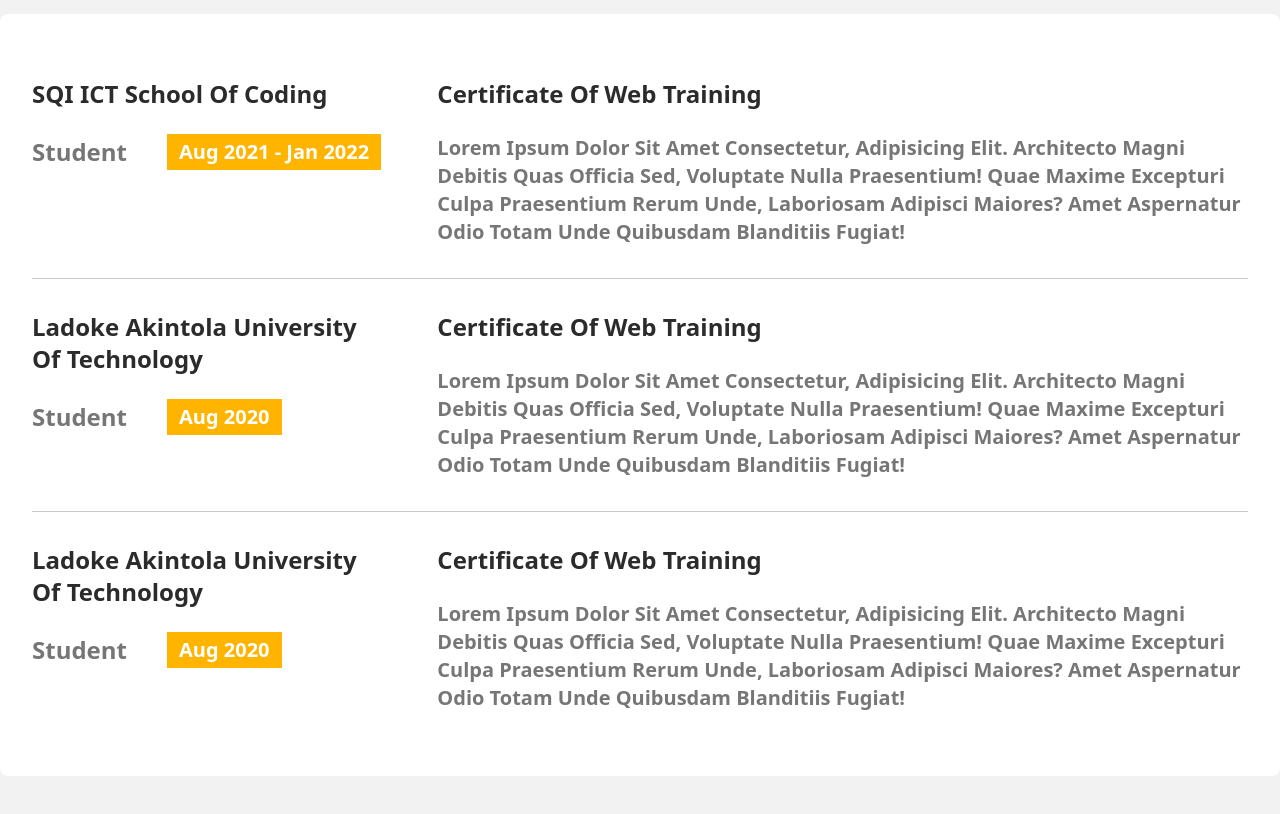
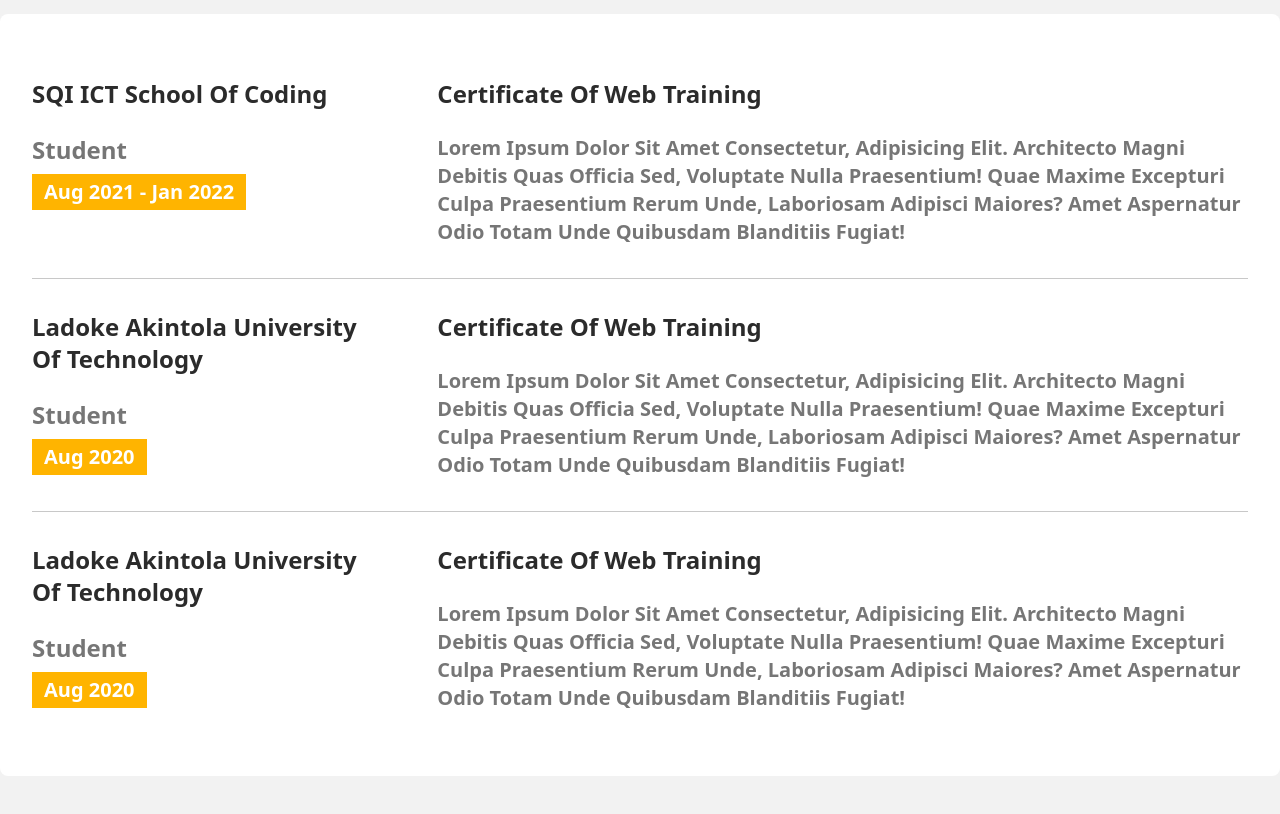
Before and after one commit to springboot20/my-portfolio, a React (Vite) app: page / in a window 1280 px wide. Shown: the part 2720-3534 px from the top of the page. Built offline with nearby package versions, Linux system fonts and the light colour scheme.

Commit message:
education section layout modified

```diff
--- a/src/components/Education.tsx
+++ b/src/components/Education.tsx
@@ -14,7 +14,7 @@
           <div className='university'>
             <div className='space-y-6 w-full'>
               <h1 className='university-name'>SQI ICT school of coding</h1>
-              <p className='text-2xl font-semibold text-port-gray flex items-center capitalize space-x-10'>
+              <p className='text-2xl font-semibold text-port-gray flex items-start flex-col capitalize space-y-2'>
                 <span>student</span>
                 <span className='block py-1 text-xl px-3 bg-port-yellow text-white capitalize'>
                   aug 2021 - jan 2022
@@ -35,7 +35,7 @@
           <div className='university'>
             <div className='space-y-6 w-full'>
               <h1 className='university-name'>ladoke akintola university of technology</h1>
-              <p className='text-2xl font-semibold text-port-gray flex items-center capitalize space-x-10'>
+              <p className='text-2xl font-semibold text-port-gray flex items-start flex-col capitalize space-y-2'>
                 <span>student</span>
                 <span className='block py-1 text-xl px-3 bg-port-yellow text-white capitalize'>
                   aug 2020
@@ -56,7 +56,7 @@
           <div className='university'>
             <div className='space-y-6 w-full'>
               <h1 className='university-name'>ladoke akintola university of technology</h1>
-              <p className='text-2xl font-semibold text-port-gray flex items-center capitalize space-x-10'>
+              <p className='text-2xl font-semibold text-port-gray flex items-start flex-col capitalize space-y-2'>
                 <span>student</span>
                 <span className='block py-1 text-xl px-3 bg-port-yellow text-white capitalize'>
                   aug 2020
```
